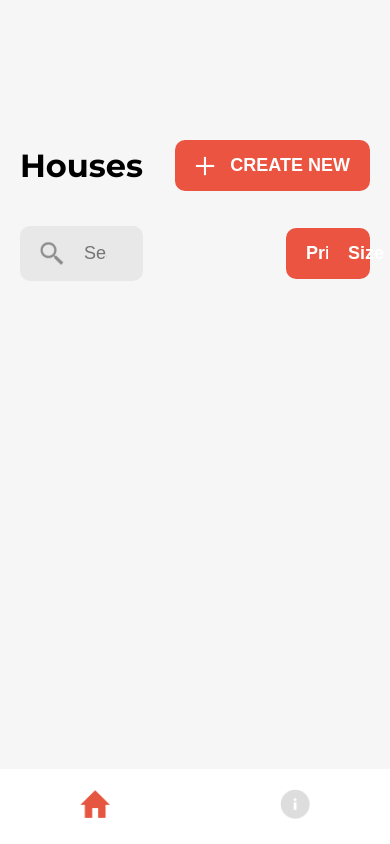
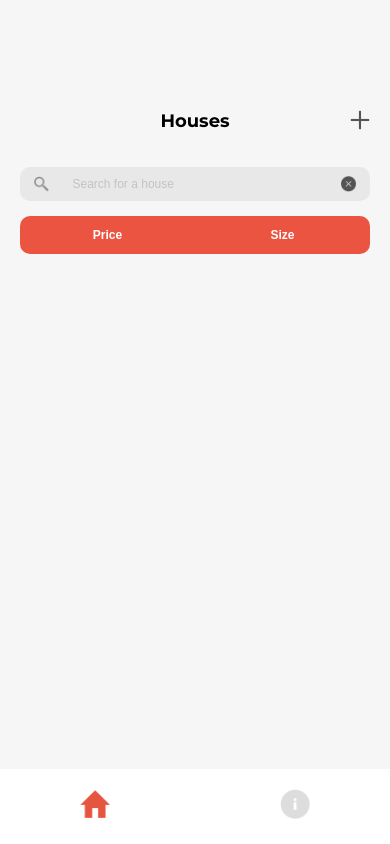
Before and after one commit to cristinakellyt/house-listing, a Vue app: page /houses in a window 390 px wide. Built offline with nearby package versions, Linux system fonts and the light colour scheme; no server answers.

Commit message:
style(HouseNav): create mobile view style

```diff
--- a/src/App.vue
+++ b/src/App.vue
@@ -6,7 +6,7 @@
 </template>
 
 <script setup>
-import { onMounted, ref } from 'vue'
+import { onMounted, ref, provide } from 'vue'
 import TheHeader from './components/layout/TheHeader.vue'
 import BaseWidth from './components/ui/BaseWidth.vue'
 
@@ -20,4 +20,5 @@ onMounted(() => {
 const handlerWindowResize = () => {
   windowWidth.value = window.innerWidth
 }
+provide('windowWidth', windowWidth)
 </script>
--- a/src/assets/base.css
+++ b/src/assets/base.css
@@ -16,10 +16,13 @@
 }
 
 :root {
+  --r10: calc((10 / 16) * 1rem);
   --r12: calc((12 / 16) * 1rem);
   --r14: calc((14 / 16) * 1rem);
+  --r15: calc((15 / 16) * 1rem);
   --r16: calc((16 / 16) * 1rem);
   --r18: calc((18 / 16) * 1rem);
+  --r20: calc((20 / 16) * 1rem);
   --r22: calc((22 / 16) * 1rem);
   --r32: calc((32 / 16) * 1rem);
 }
@@ -64,3 +67,13 @@ h1 {
   font-size: var(--r32);
   font-weight: 700;
 }
+
+@media only screen and (max-width: 34.375em) {
+  h1 {
+    font-size: var(--r18);
+  }
+
+  body {
+    font-size: var(--r12);
+  }
+}
--- a/src/components/houses/HouseNav.vue
+++ b/src/components/houses/HouseNav.vue
@@ -1,33 +1,59 @@
 <template>
-  <div>
-    <div class="page-header">
-      <h1>Houses</h1>
-      <button>
-        <div class="create-btn">
-          <img class="create-new__icon" src="./../icons/ic_plus_white@3x.png" />CREATE NEW
-        </div>
-      </button>
-    </div>
-
+  <div class="house-nav--container">
+    <h1>Houses</h1>
+    <button v-if="desktopView" class="position-absolute-right-top">
+      <div class="house-create--div">
+        <img class="house-create--icon" src="./../icons/ic_plus_white@3x.png" />CREATE NEW
+      </div>
+    </button>
+    <img
+      v-else
+      class="position-absolute-right-top house-create--icon"
+      src="./../icons/ic_plus_grey@3x.png"
+    />
     <div class="house-filter">
       <div class="house-search">
-        <img class="house-search__icon" src="./../icons/ic_search@3x.png" />
-        <input class="house-search__input" type="search" placeholder="Search for a house" />
+        <img class="house-search--icon" src="./../icons/ic_search@3x.png" />
+        <input class="house-search--input" type="search" placeholder="Search for a house" />
+        <img class="house-clear-input--icon" src="./../icons/ic_clear@3x.png" />
       </div>
       <div class="filter-buttons">
-        <button class="btn-price">Price</button>
-        <button class="btn-size">Size</button>
+        <button class="filter-buttons__price">Price</button>
+        <button class="filter-buttons__size">Size</button>
       </div>
     </div>
   </div>
 </template>
 
+<script setup>
+import { computed, inject } from 'vue'
+
+const windowWidth = inject('windowWidth')
+
+const desktopView = computed(() => windowWidth.value > 550)
+</script>
+
 <style scoped>
-.page-header {
+h1 {
+  text-align: start;
+}
+
+.house-nav--container {
+  position: relative;
+  margin-top: calc((30 / 16) * 1rem);
+}
+
+.position-absolute-right-top {
+  position: absolute;
+  right: 0;
+  top: 0;
+  transform: translateY(-10%);
+}
+
+.house-create--div {
   display: flex;
-  justify-content: space-between;
   align-items: center;
-  margin-top: 60px; /* change unit */
+  gap: var(--r15);
 }
 
 .house-filter {
@@ -35,60 +61,105 @@
   flex-wrap: wrap;
   justify-content: space-between;
   align-items: center;
-  margin-top: 35px; /* change unit */
+  margin-top: calc((35 / 16) * 1rem);
 }
 
 button {
   display: inline-block;
   background-color: var(--element-color-primary);
   border: none;
-  padding: 15px 20px; /* change unit */
-  border-radius: 10px; /* change unit */
+  padding: var(--r15) var(--r20);
+  border-radius: var(--r10);
   color: var(--element-color-backgroun2);
   font-weight: 700;
   font-size: var(--r18);
 }
 
-.create-btn {
-  display: flex;
-  align-items: center;
-  gap: 15px;
-}
-
 .house-search {
   display: flex;
   align-items: center;
-  gap: 20px;
+  justify-content: space-evenly;
   flex: 0 0 35%;
-  padding: 15px 20px;
+
   background-color: var(--element-color-tertiary-lighter);
-  border-radius: 10px;
+  border-radius: var(--r10);
 }
 
-.house-search__input {
-  width: 100%;
-  font-size: inherit;
+.house-search--input {
+  width: 80%;
+  padding: var(--r15) var(--r20);
+  font-size: var(--r14);
+  border-radius: var(--r10);
   border: none;
   background-color: var(--element-color-tertiary-lighter);
 }
 
-.house-search__icon {
-  width: 24px;
+.house-search--input::placeholder {
+  color: var(--element-color-tertiary);
+}
+
+.house-search--icon {
+  width: calc((24 / 16) * 1rem);
+}
+
+.house-clear-input--icon {
+  width: calc((24 / 16) * 1rem);
 }
 .filter-buttons {
   flex: 0 0 20%;
 }
-.btn-price {
+.filter-buttons__price,
+.filter-buttons__size {
   width: 50%;
-  border-radius: 10px 0 0 10px;
+
+  padding: var(--r12) var(--r20);
+}
+.filter-buttons__price {
+  border-radius: var(--r10) 0 0 var(--r10);
+}
+.filter-buttons__size {
+  border-radius: 0 var(--r10) var(--r10) 0;
 }
 
-.btn-size {
-  width: 50%;
-  border-radius: 0 10px 10px 0;
+.house-create--icon {
+  width: var(--r20);
 }
 
-.create-new__icon {
-  width: 20px; /* change unit */
+@media only screen and (max-width: 34.375em) {
+  h1 {
+    text-align: center;
+  }
+  .house-filter {
+    gap: var(--r15);
+  }
+
+  .house-search,
+  .filter-buttons {
+    flex: 0 0 100%;
+  }
+
+  .house-search {
+    gap: var(--r10);
+  }
+  .house-search--icon {
+    width: var(--r15);
+  }
+  .house-search--input {
+    width: 70%;
+    font-size: var(--r12);
+    padding: var(--r10) var(--r15) var(--r10) 0;
+  }
+
+  .house-clear-input--icon {
+    width: var(--r15);
+  }
+
+  .position-absolute-right-top {
+    transform: translateY(0);
+  }
+
+  button {
+    font-size: var(--r12);
+  }
 }
 </style>
```
